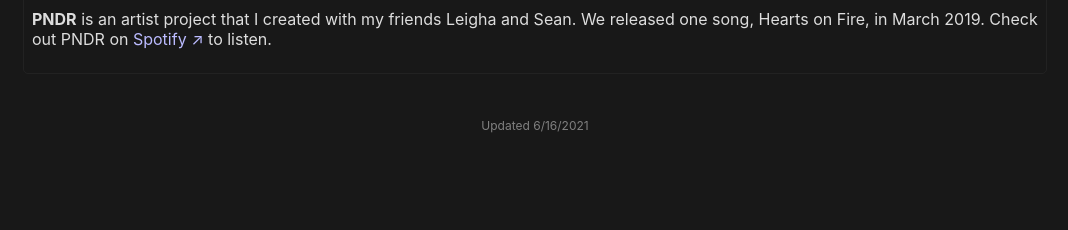
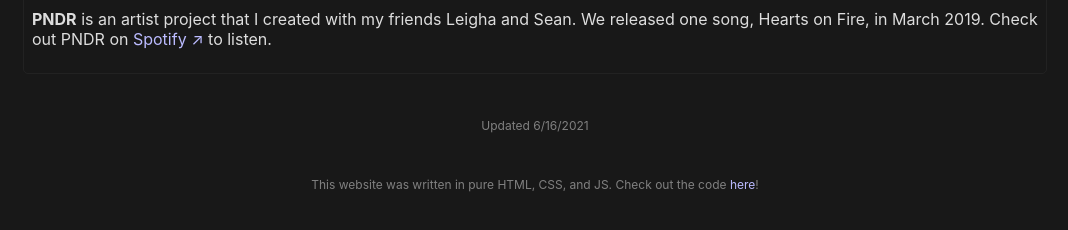
Before and after one commit to benlmyers/benlmyers.github.io, a plain HTML site: page index.html in a window 1280 px wide. Shown: the part 4221-4451 px from the top of the page, without its empty margins (105-1173 px from the left). Before the commit the page ends 4414 px from the top, so only its background shows below. Drawn offline with Linux system fonts and the light colour scheme; no server answers.

Commit message:
🔗 Add repo link at footer

```diff
--- a/index.html
+++ b/index.html
@@ -290,6 +290,10 @@
         <p style="color: gray; font-size: 9pt; text-align: center;">
           Updated 6/16/2021
         </p>
+        <br>
+        <p style="color: gray; font-size: 9pt; text-align: center;">
+          This website was written in pure HTML, CSS, and JS. Check out the code <a href="https://github.com/benlmyers/benlmyers.github.io/blob/main/index.html" target="_blank">here</a>!
+        </p>
       </div>
       </div>
     </body>
```
